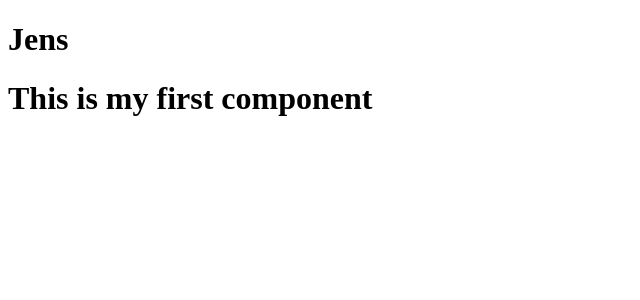
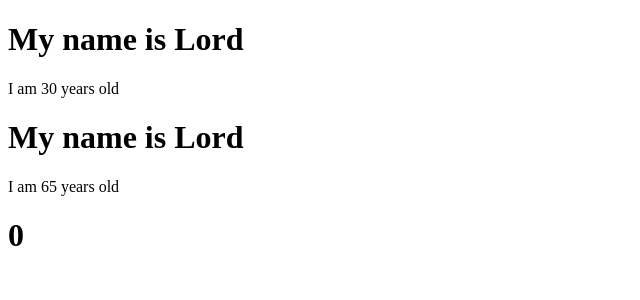
Before and after one commit to jensgost/React_1, a React (Create React App) app: page / in a window 1280 px wide. Shown: the top 300 px of the page, without its empty margins (0-640 px from the left). Built offline with nearby package versions, Linux system fonts and the light colour scheme.

Commit message:
learning react

```diff
--- a/package.json
+++ b/package.json
@@ -9,6 +9,7 @@
     "react": "^17.0.2",
     "react-dom": "^17.0.2",
     "react-scripts": "4.0.3",
+    "set-default-browser": "^1.1.2",
     "web-vitals": "^1.1.2"
   },
   "scripts": {
--- a/src/App.js
+++ b/src/App.js
@@ -1,12 +1,16 @@
 import { MyFirstComponent } from "./MyFirstComponent";
+import { useState } from "react";
 
-function App() {
+export const App = () => {
+  const [name, setName] = useState("Lord");
+  const [age, setAge] = useState();
+  const [number, setNumber] = useState(0);
+
   return (
     <div>
-      <h1>Jens</h1>
-      <MyFirstComponent />
+      <MyFirstComponent name={name} age={30} />
+      <MyFirstComponent name={name} age={65} />
+      <h1 onClick={() => setNumber(number + 1)}>{number}</h1>
     </div>
   );
-}
-
-export default App;
+};
--- a/src/MyFirstComponent.js
+++ b/src/MyFirstComponent.js
@@ -1,4 +1,9 @@
 // kortkommando: _rafc
-export const MyFirstComponent = () => {
-  return <h1>This is my first component</h1>;
+export const MyFirstComponent = ({ name, age }) => {
+  return (
+    <div>
+      <h1>My name is {name}</h1>
+      <p>I am {age} years old</p>
+    </div>
+  );
 };
```
Also changed, not shown: src/index.js (+5 -5 lines), 1 other file (tests, documents, lock files or other folders).
